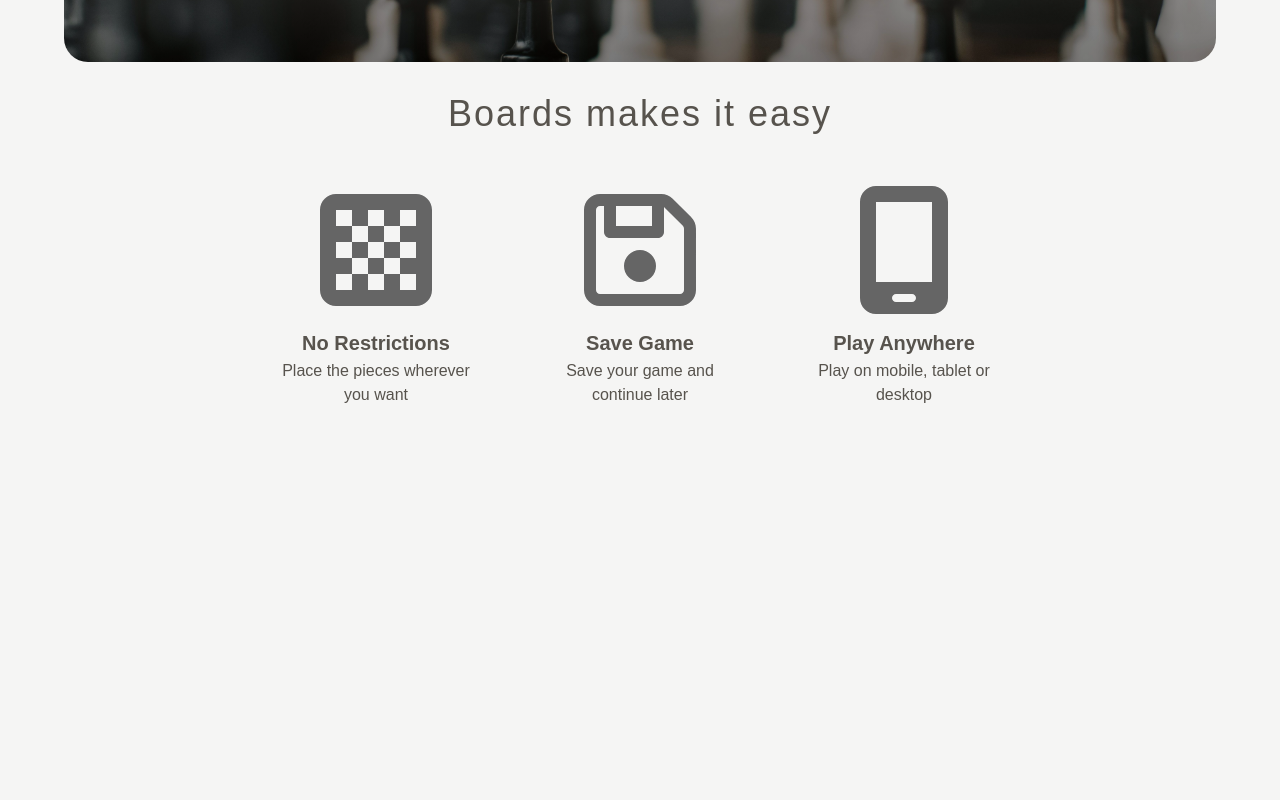
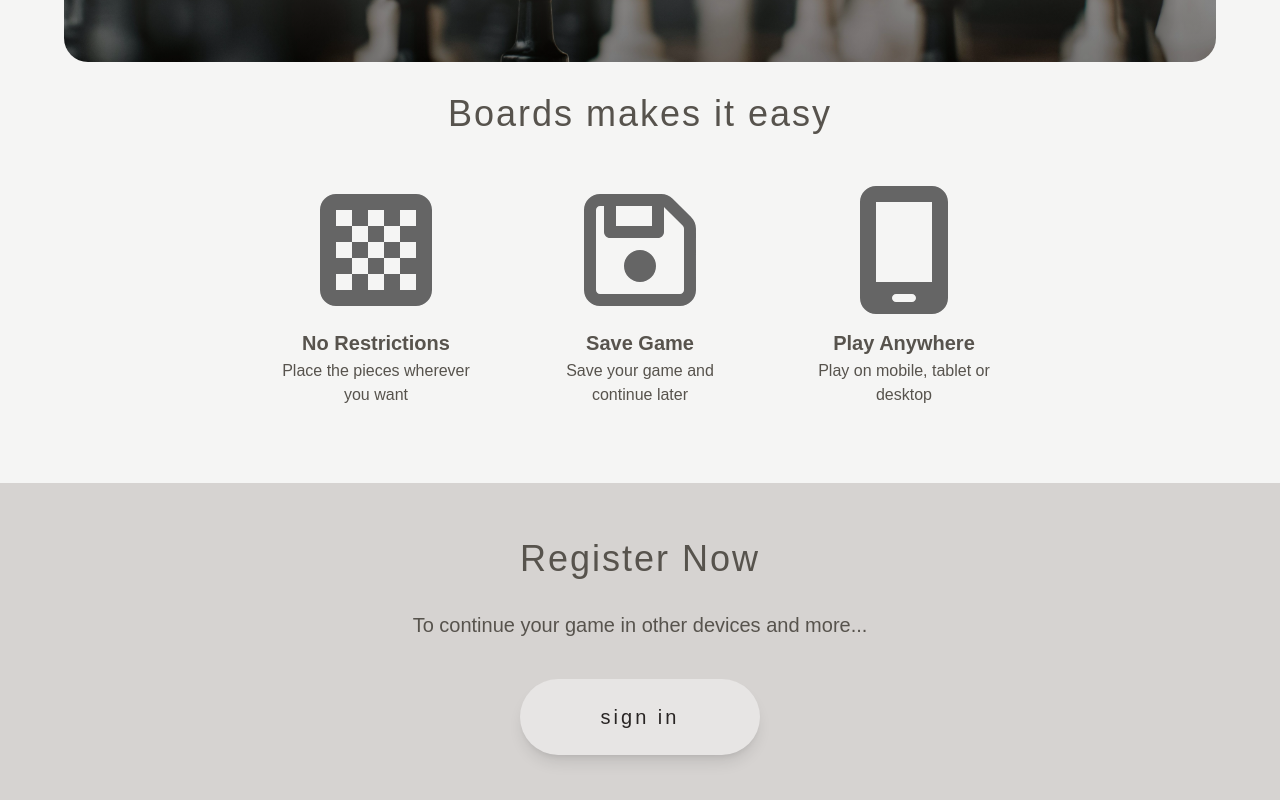
Before and after one commit to delgadociteriowa/boards-mint, a Next.js app: page / in a window 1280 px wide. Shown: the part 398-1198 px from the top of the page. Before the commit the page ends 881 px from the top, so only its background shows below. Built offline with nearby package versions, Linux system fonts and the light colour scheme.

Commit message:
feat: Home message section

```diff
--- a/src/app/page.tsx
+++ b/src/app/page.tsx
@@ -1,10 +1,13 @@
 import HomeHeroSection from "@/components/HomeHeroSection";
 import HomeMainSection from "@/components/HomeMainSection";
+import HomeMessageSection from "@/components/HomeMessageSection";
+
 const Home = () => {
   return (
     <>
       <HomeHeroSection/>
       <HomeMainSection/>
+      <HomeMessageSection/>
     </>
   );
 }
--- /dev/null
+++ b/src/components/HomeMessageSection.tsx
@@ -0,0 +1,9 @@
+const HomeMessageSection = () => (
+  <section className="py-14 px-10 bg-stone-300 text-stone-600">
+    <h3 className="text-center text-4xl tracking-[2px] mb-8">Register Now</h3>
+    <p className="text-center text-xl mb-10">To continue your game in other devices and more...</p>
+    <a href="#" className="block w-[15rem] bg-stone-200 hover:bg-stone-100 py-6 rounded-full text-center no-underline text-stone-800 text-xl lowercase tracking-[3px] mx-auto my-0 shadow-lg">sign in</a>
+  </section>
+);
+
+export default HomeMessageSection
```
